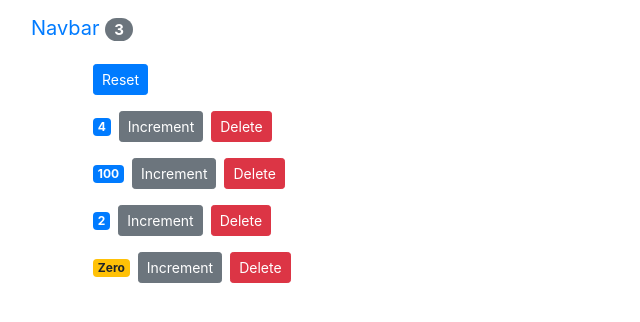
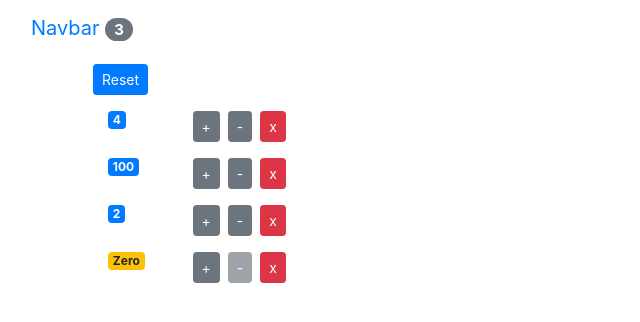
Before and after one commit to Jamal-SaadEddin/counter-app, a React (Create React App) app: page / in a window 1280 px wide. Shown: the top 322 px of the page, without its empty margins (0-640 px from the left). Built offline with nearby package versions, Linux system fonts and the light colour scheme.

Commit message:
20- Solution - Decrement Button

```diff
--- a/src/App.js
+++ b/src/App.js
@@ -11,6 +11,14 @@
       { id: 3, value: 2 },
       { id: 4, value: 0 },
     ],
+  };
+
+  handleDecrement = (counter) => {
+    const counters = [...this.state.counters];
+    const index = counters.indexOf(counter);
+    counters[index] = { ...counter };
+    counters[index].value--;
+    this.setState({ counters });
   };
 
   handleIncrement = (counter) => {
@@ -43,6 +51,7 @@
           <Counters
             counters={this.state.counters}
             onIncrement={this.handleIncrement}
+            onDecrement={this.handleDecrement}
             onReset={this.handleReset}
             onDelete={this.handleDelete}
           />
--- a/src/components/counter.jsx
+++ b/src/components/counter.jsx
@@ -3,22 +3,38 @@
 class Counter extends Component {
   render() {
     return (
-      <div>
+      <div className="row">
+        <div className="col-1">
           <span className={this.getBadgeClasses()}>{this.formatCount()}</span>
+        </div>
+        <div className="col">
           <button
             onClick={() => this.props.onIncrement(this.props.counter)}
             className="btn btn-secondary btn-sm"
           >
-          Increment
+            +
+          </button>
+          <button
+            onClick={() => this.props.onDecrement(this.props.counter)}
+            className="btn btn-secondary btn-sm m-2"
+            disabled={this.isDisabled()}
+          >
+            -
           </button>
           <button
             onClick={() => this.props.onDelete(this.props.counter.id)}
-          className="btn btn-danger btn-sm m-2"
+            className="btn btn-danger btn-sm"
           >
-          Delete
+            x
           </button>
         </div>
+      </div>
     );
+  }
+
+  isDisabled() {
+    const { value } = this.props.counter;
+    return value === 0 ? true : false;
   }
 
   getBadgeClasses() {
--- a/src/components/counters.jsx
+++ b/src/components/counters.jsx
@@ -3,21 +3,25 @@
 
 class Counters extends Component {
   render() {
-    const { counters, onIncrement, onReset, onDelete } = this.props;
+    const { counters, onIncrement, onDecrement, onReset, onDelete } =
+      this.props;
 
     return (
       <div>
         <button onClick={onReset} className="btn btn-primary btn-sm m-2">
           Reset
         </button>
+        <div className="container">
           {counters.map((counter) => (
             <Counter
               key={counter.id}
               onIncrement={onIncrement}
+              onDecrement={onDecrement}
               onDelete={onDelete}
               counter={counter}
             />
           ))}
+        </div>
       </div>
     );
   }
```
Lines whose indentation alone changed are shown as unchanged.
